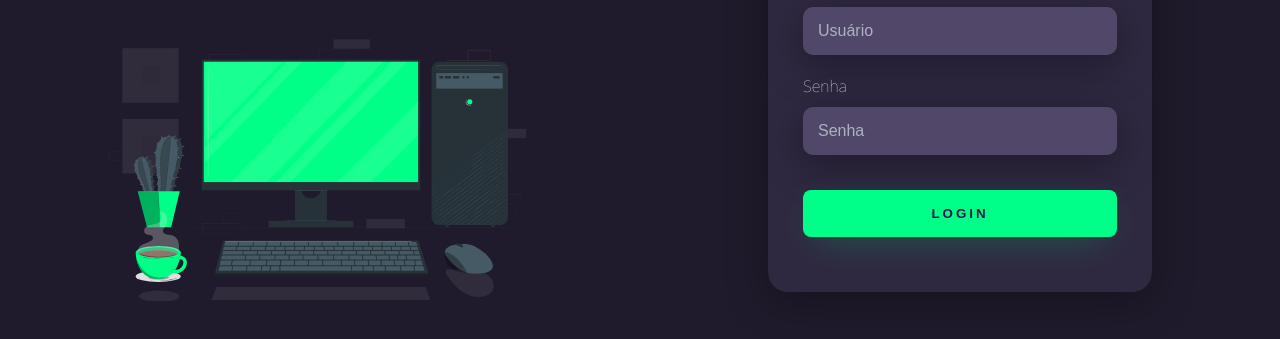
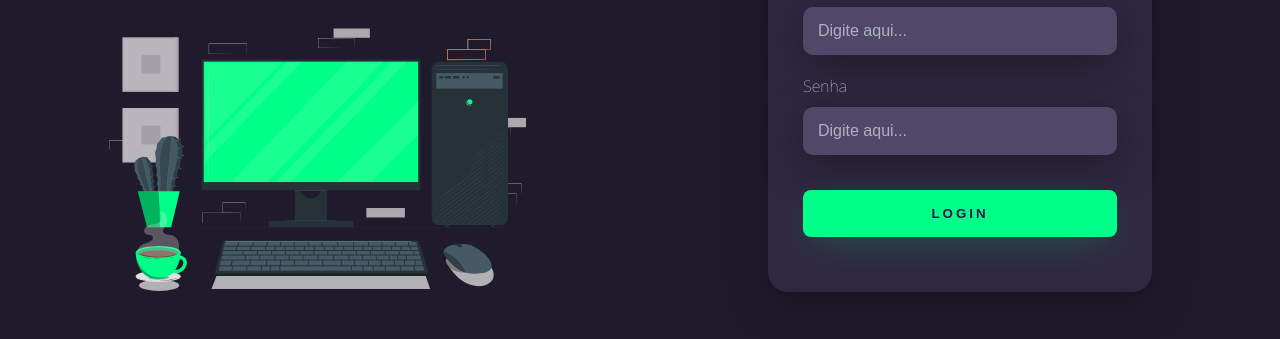
Before and after one commit to MartinianoGomes/Projeto-TelaLogin, a plain HTML site: page index.html in a window 1280 px wide. Shown: the part 313-652 px from the top of the page. Drawn offline with Linux system fonts and the light colour scheme.

Commit message:
Modificações no projeto

```diff
--- a/index.html
+++ b/index.html
@@ -4,9 +4,10 @@
     <meta charset="UTF-8">
     <meta name="viewport" content="width=device-width, initial-scale=1.0">
 
-<link rel="stylesheet" href="style.css">
+    <link rel="stylesheet" href="style.css">
 
-    <title>Login</title>
+
+    <title>Checkout | Faça seu login</title>
 </head>
 <body>
     <div class="main-login">
@@ -17,15 +18,18 @@
         <div class="right-login">
             <div class="card-login">
                 <h1>LOGIN</h1>
+
                 <div class="textfield">
                     <label for="usuario">Usuário</label>
-                    <input type="text" name="usuario" placeholder="Usuário">
+                    <input type="text" name="usuario" placeholder="Digite aqui...">
                 </div>
+
                 <div class="textfield">
                     <label for="senha">Senha</label>
-                    <input type="password" name="senha" placeholder="Senha">
+                    <input type="password" name="senha" placeholder="Digite aqui...">
                 </div>
-                <button class="btn-login">Login</button>
+
+                <button class="btn-login" >Login</button>
             </div>
         </div>
     </div>
```
